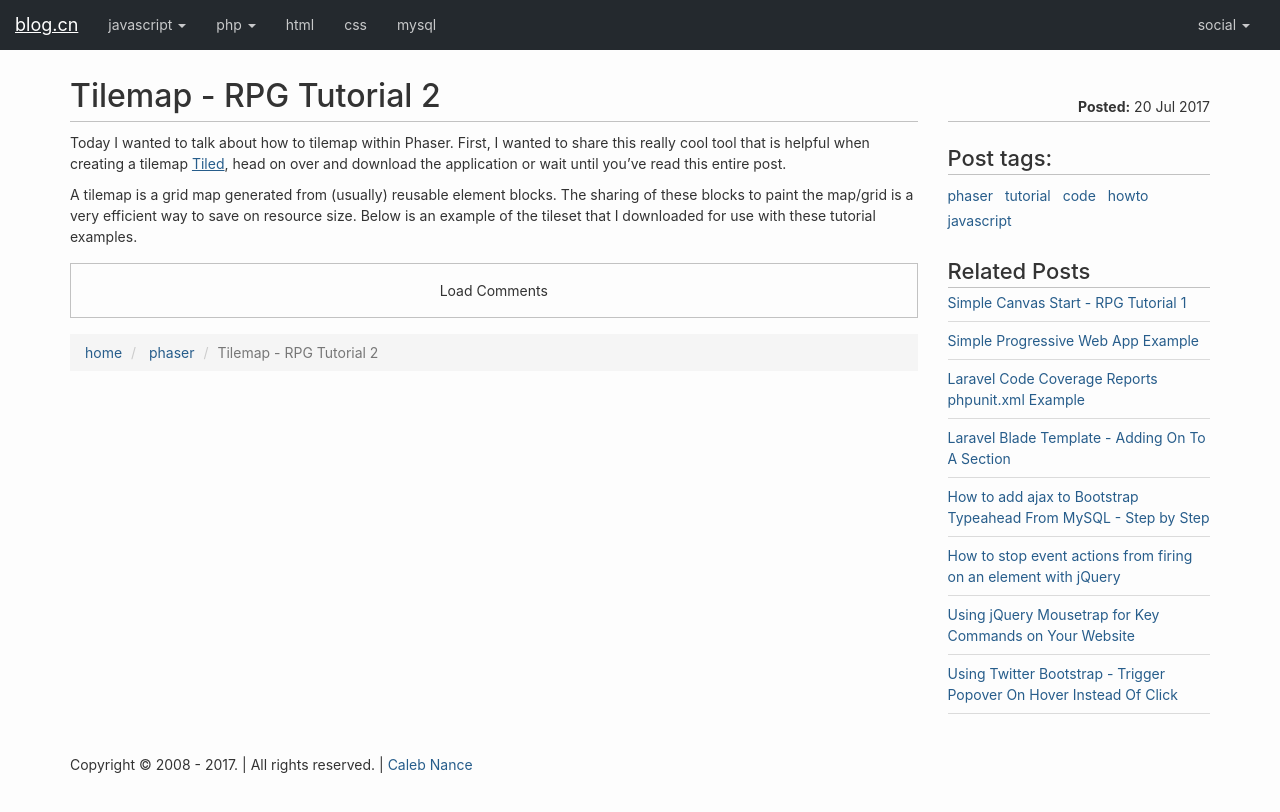
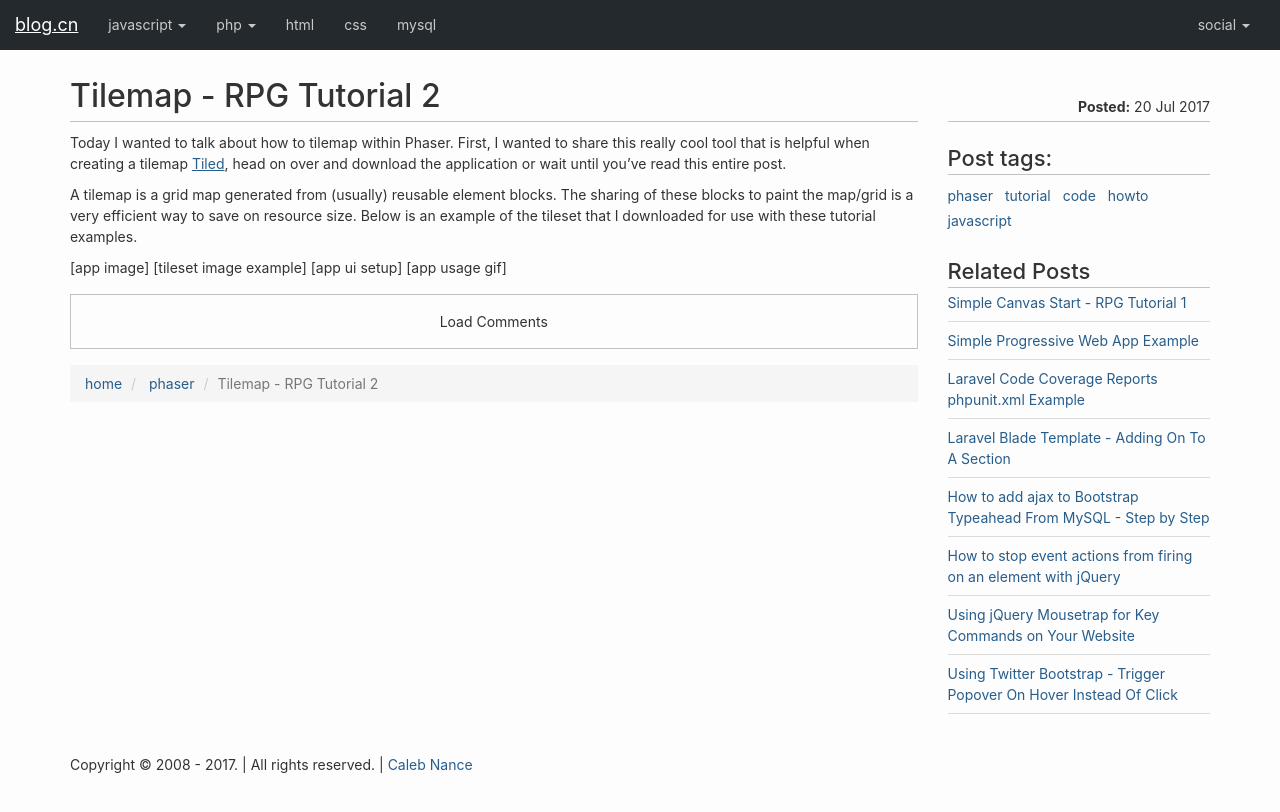
Before and after one commit to calebnance/jekyll_blog-calebnance, a Jekyll site: the page built from _posts/phaser/2017-07-19-tilemap.markdown, in a window 1280 px wide. Shown: the top 812 px of the page. Built offline with Jekyll 4.4.1, drawn with Linux system fonts in a browser that asks for light colours.

Commit message:
placeholders

```diff
--- a/_posts/phaser/2017-07-19-tilemap.markdown
+++ b/_posts/phaser/2017-07-19-tilemap.markdown
@@ -11,3 +11,8 @@
 Today I wanted to talk about how to tilemap within Phaser. First, I wanted to share this really cool tool that is helpful when creating a tilemap <a href="http://www.mapeditor.org" target="_blank" rel="noopener">Tiled</a>, head on over and download the application or wait until you've read this entire post.
 
 A tilemap is a grid map generated from (usually) reusable element blocks. The sharing of these blocks to paint the map/grid is a very efficient way to save on resource size. Below is an example of the tileset that I downloaded for use with these tutorial examples.
+
+[app image]
+[tileset image example]
+[app ui setup]
+[app usage gif]
```
